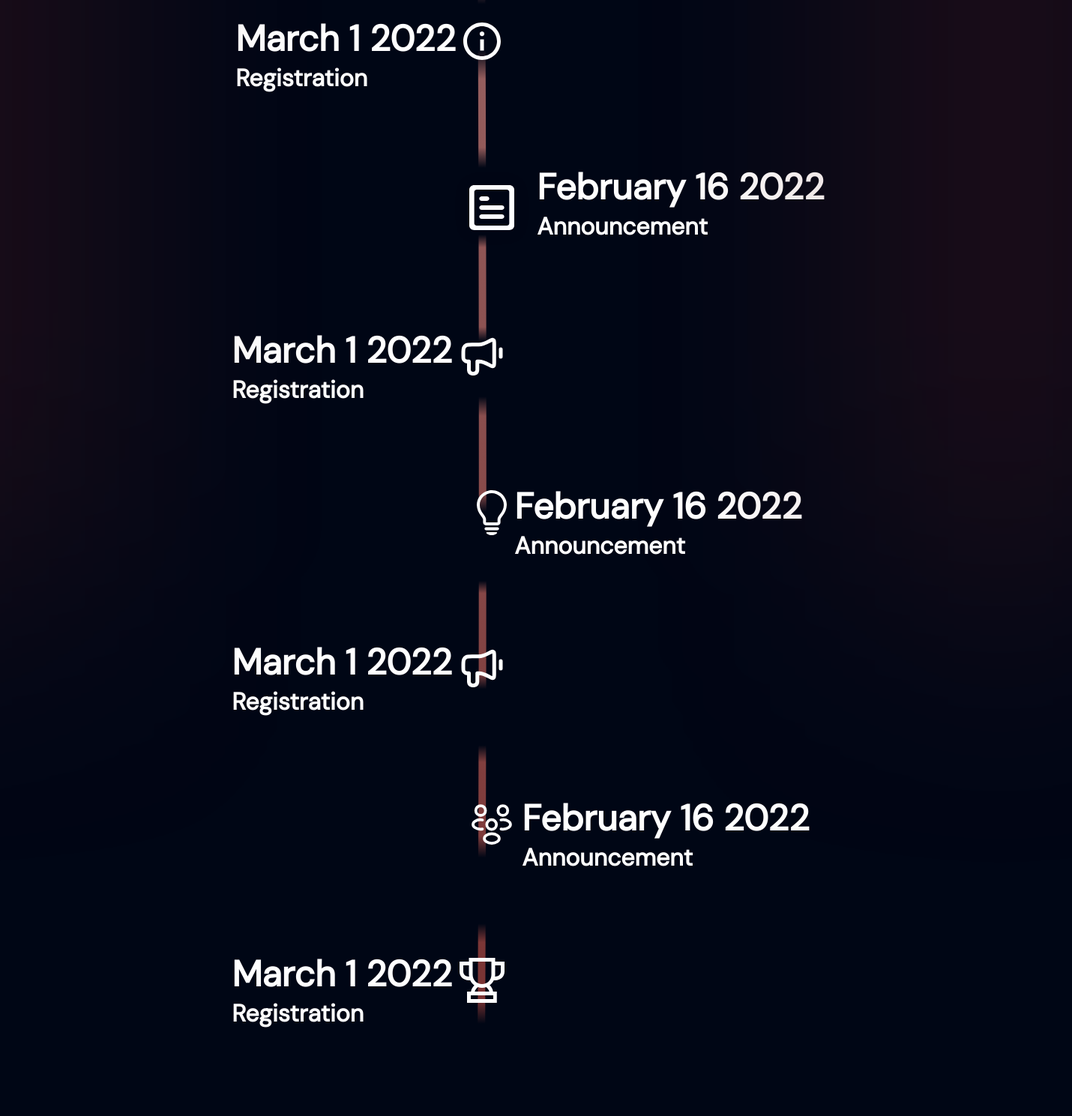
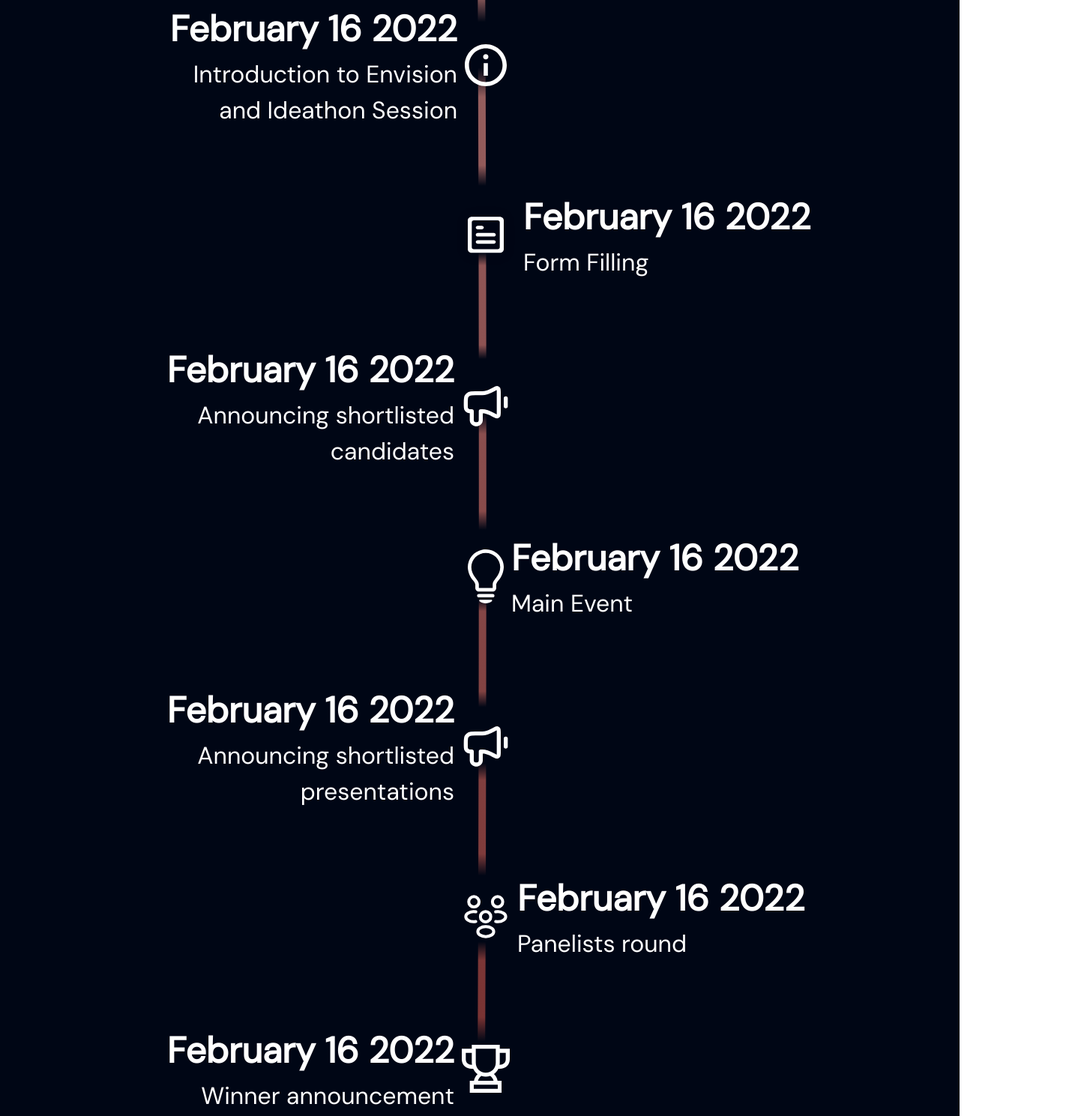
Before and after one commit to IIITKalyaniFOSC/ecell-ideathon-23, a plain HTML site: page timeline.html in a window 1280 px wide. Shown: the part 640-2129 px from the top of the page at 75% size, 1430 px wide, since content can reach past the window. Drawn offline with nearby package versions, Linux system fonts and the light colour scheme.

Commit message:
add animations to timeline.html update classnames in timeline.html

```diff
--- a/timeline.css
+++ b/timeline.css
@@ -1,65 +1,39 @@
-* {
-  margin: 0;
-  padding: 0;
-  box-sizing: border-box;
-}
-section {
-  /* height: 200vh; */
-}
-
-/* no scrollbar chrome*/
-::-webkit-scrollbar {
-  display: none;
-}
-
-body {
-    /* hidden scrollbar */
-    -ms-overflow-style: none;  /* IE and Edge */
-    scrollbar-width: none;  /* Firefox */
-
-    scroll-behavior: smooth;
-  overflow-x: hidden;
-  /* background-color: #001d67; */
+#timeline {
   font-family: "DM Sans";
   color: #ffffff;
   background-color: #000615;
-}
-
-.heading {
   display: flex;
   justify-content: center;
   align-items: center;
   flex-direction: column;
 }
-
-h1 {
+.timeline-heading {
   margin: 5% 0 0 0;
   font-size: 7rem;
   line-height: 167px;
 }
 
-h2 {
+.timeline-date {
   font-size: 3rem;
   font-weight: bold;
   margin: 0;
 }
 
-h3 {
+.timeline-event {
   font-size: 2rem;
-  text-align: left;
+  width: 400px;
 }
 
-.page {
-}
-.timeline {
+.timeline-items {
   position: absolute;
-  top: 25em;
+  top: 27.5em;
 }
 
 .container {
   position: relative;
   width: 100%;
-  height: 13em;
+  /* margin: 10em 0 10em 0; */
+  margin-bottom: 5.2em;
   display: flex;
   justify-content: center;
   align-items: center;
@@ -71,34 +45,83 @@
   display: flex;
   justify-content: flex-end;
   transform: translateX(13em);
+  animation: fadein-right-timeline 2s ease;
 }
 
 .container-left {
   display: flex;
   flex-direction: row-reverse;
   justify-content: flex-end;
-  transform: translateX(-9em);
+  text-align: right;
+  transform: translateX(-12em);
+  animation: fadein-left-timeline 2s ease;
+}
+.container-left text h2 {
+  text-align: right;
+}
+
+@keyframes fadein-left-timeline {
+  0% {
+    opacity: 0;
+    transform: translateX(-20em);
+  }
+  100% {
+    opacity: 1;
+    transform: translateX(-12em);
+  }
+}
+@keyframes fadein-right-timeline {
+  from {
+    opacity: 0;
+    transform: translateX(20em);
+  }
+  to {
+    opacity: 1;
+    transform: translateX(13em);
+  }
 }
 
 .logo-item {
   margin: 10px;
+  width: 4rem;
+}
+
+.info {
+  width: 3.5rem;
+}
+.form {
+  width: 5rem;
+}
+.idea {
+  width: 3rem;
 }
 
 /* mobile media query */
 @media screen and (max-width: 768px) {
-  h1 {
+  .timeline-heading {
     font-size: 4em;
+    margin: 0;
+    height: auto;
   }
 
-  h2 {
-    font-size: 2em;
-  }
-  h3 {
+  .timeline-date {
     font-size: 1.5em;
   }
-  img {
-    transform: translateY(-60vh);
-    scale: 60%;
+  .timeline-event {
+    font-size: 1em;
+  }
+  .line-svg {
+    width: 18rem;
+    min-height: 200vh;
+  }
+  .logo-item {
+    width: 2rem;
+  }
+  .container-right {
+    transform: translateX(0);
+  }
+  .container-left {
+    transform: translateX(0);
   }
 }
 
--- a/timeline.html
+++ b/timeline.html
@@ -8,111 +8,119 @@
     <style>
       @import url("https://fonts.googleapis.com/css2?family=DM+Sans&family=Inter&family=K2D&display=swap");
     </style>
+    <link
+      rel="stylesheet"
+      href="https://cdn.jsdelivr.net/npm/bulma@0.9.4/css/bulma.min.css"
+    />
+    <link rel="stylesheet" href="style.css" />
+    <link href="https://unpkg.com/aos@2.3.1/dist/aos.css" rel="stylesheet" />
+    <script src="https://unpkg.com/aos@2.3.1/dist/aos.js"></script>
     <link rel="stylesheet" href="timeline.css" />
-    <!-- <link href="https://unpkg.com/aos@2.3.1/dist/aos.css" rel="stylesheet" />
-    <script src="https://unpkg.com/aos@2.3.1/dist/aos.js"></script> -->
+    \
   </head>
   <body>
-    <section class="page">
-      <div class="heading">
-        <h1>Timeline</h1>
-        <img src="img/line.svg" />
-        <div class="timeline">
+    <section id="timeline">
+      <h1 class="timeline-heading">Timeline</h1>
+      <img class="line-svg" src="img/line.svg" />
+      <div class="timeline-items">
         <div class="container">
-            <div class="container-right" data-aos="fade-right">
-              <div class="logo-item">
-                <img src="img/announce.svg">
+          <div data-aos="fade-right">
+          <div class="container-right">
+            <img class="logo-item" src="img/announce.svg" />
+            <div class="text">
+              <h2 class="timeline-date">February 16 2022</h2>
+              <h3 class="timeline-event">Announcement</h3>
             </div>
-              <div class="text">
-                <h2>February 16 2022</h2>
-                <h3>Announcement</h3>
             </div>
           </div>
         </div>
         <div class="container">
-            <div class="container-left" data-aos="fade-left">
-              <div class="logo-item">
-                <img src="img/info.svg" />
+          <div data-aos="fade-leftt">
+          <div class="container-left">
+            <img class="logo-item info" src="img/info.svg" />
+            <div class="text">
+              <h2 class="timeline-date">February 16 2022</h2>
+              <h3 class="timeline-event">
+                Introduction to Envision and Ideathon Session
+              </h3>
             </div>
-              <div class="text">
-                <h2>March 1 2022</h2>
-                <h3>Registration</h3>
             </div>
           </div>
         </div>
         <div class="container">
-            <div class="container-right" data-aos="fade-right">
-              <div class="logo-item">
-                <img src="img/form.svg">
+          <div data-aos="fade-right">
+          <div class="container-right">
+            <img class="logo-item form" src="img/form.svg" />
+            <div class="text">
+              <h2 class="timeline-date">February 16 2022</h2>
+              <h3 class="timeline-event">Form Filling</h3>
             </div>
-              <div class="text">
-                <h2>February 16 2022</h2>
-                <h3>Announcement</h3>
           </div>
           </div>
         </div>
         <div class="container">
-            <div class="container-left" data-aos="fade-left">
-              <div class="logo-item">
-                <img src="img/announce.svg" />
+          <div data-aos="fade-left">
+          <div class="container-left">
+            <img class="logo-item" src="img/announce.svg" />
+            <div class="text">
+              <h2 class="timeline-date">February 16 2022</h2>
+              <h3 class="timeline-event">Announcing shortlisted candidates</h3>
             </div>
-              <div class="text">
-                <h2>March 1 2022</h2>
-                <h3>Registration</h3>
           </div>
           </div>
         </div>
         <div class="container">
-            <div class="container-right" data-aos="fade-right">
-              <div class="logo-item">
-                <img src="img/idea.svg">
+          <div data-aos="fade-right">
+          <div class="container-right">
+            <img class="logo-item idea" src="img/idea.svg" />
+            <div class="text">
+              <h2 class="timeline-date">February 16 2022</h2>
+              <h3 class="timeline-event">Main Event</h3>
             </div>
-              <div class="text">
-                <h2>February 16 2022</h2>
-                <h3>Announcement</h3>
             </div>
           </div>
         </div>
         <div class="container">
-            <div class="container-left" data-aos="fade-left">
-              <div class="logo-item">
-                <img src="img/announce.svg" />
+          <div data-aos="fade-left">
+          <div class="container-left">
+            <img class="logo-item" src="img/announce.svg" />
+            <div class="text">
+              <h2 class="timeline-date">February 16 2022</h2>
+              <h3 class="timeline-event">
+                Announcing shortlisted presentations
+              </h3>
             </div>
-              <div class="text">
-                <h2>March 1 2022</h2>
-                <h3>Registration</h3>
             </div>
           </div>
         </div>
         <div class="container">
-            <div class="container-right" data-aos="fade-right">
-              <div class="logo-item">
-                <img src="img/judge.svg">
+          <div data-aos="fade-right">
+            <div class="container-right">
+              <img class="logo-item" src="img/judge.svg" />
+              <div class="text">
+                <h2 class="timeline-date">February 16 2022</h2>
+                <h3 class="timeline-event">Panelists round</h3>
               </div>
-              <div class="text">
-                <h2>February 16 2022</h2>
-                <h3>Announcement</h3>
             </div>
           </div>
         </div>
         <div class="container">
-            <div class="container-left" data-aos="fade-left">
-              <div class="logo-item">
-                <img src="img/prize.svg" />
-              </div>
+          <div data-aos="fade-left">
+            <div class="container-left">
+              <img class="logo-item" src="img/prize.svg" />
               <div class="text">
-                <h2>March 1 2022</h2>
-                <h3>Registration</h3>
+                <h2 class="timeline-date">February 16 2022</h2>
+                <h3 class="timeline-event">Winner announcement</h3>
               </div>
             </div>
           </div>
         </div>
       </div>
     </section>
-    <div class="one"></div>
-    <div class="two"></div>
+    <!-- <div class="main-vector-right"></div>
+    <div class="main-vector-left"></div> -->
     <script>
-        // AOS.init();
+      AOS.init();
     </script>
   </body>
 </html>
```
Lines whose indentation alone changed are shown as unchanged.
